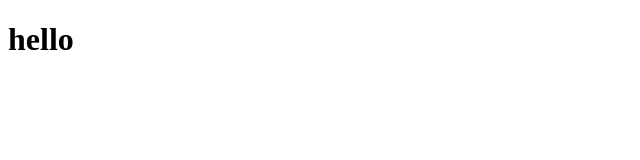
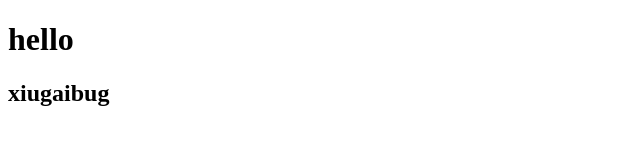
Before and after one commit to lyzdzt/git-demo, a plain HTML site: page index.html in a window 1280 px wide. Shown: the whole page, without its empty margins (0-640 px from the left). Drawn offline with Linux system fonts and the light colour scheme.

Commit message:
修改bug

```diff
--- a/index.html
+++ b/index.html
@@ -8,5 +8,6 @@
 </head>
 <body>
     <h1>hello</h1>
+    <h2>xiugaibug</h2>
 </body>
 </html>
```
